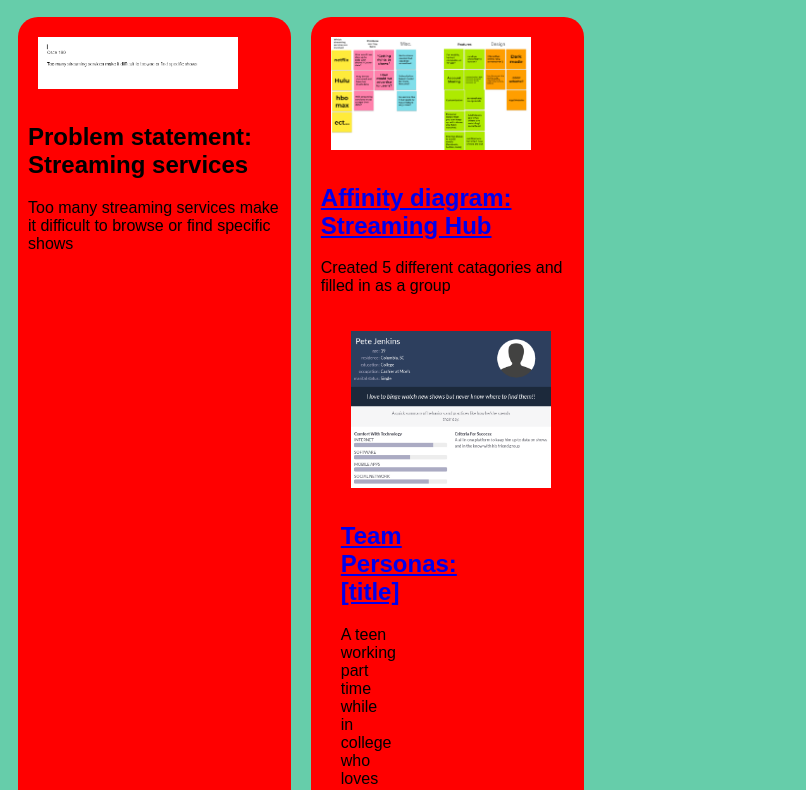
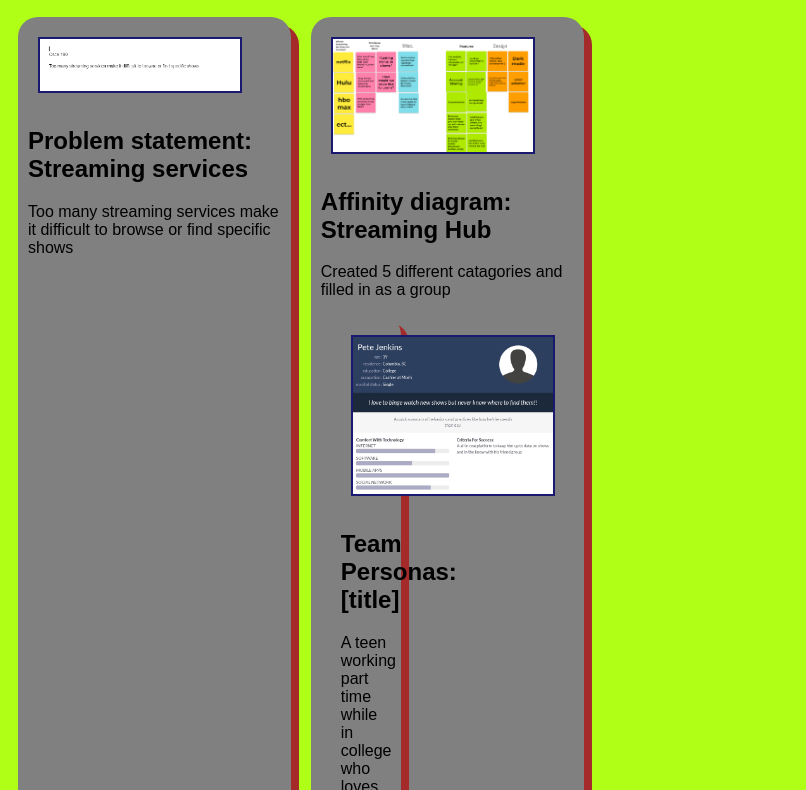
Before and after one commit to mtacoustics/mtacoustics.github.io, a plain HTML site: page index.html in a window 1280 px wide. Shown: the part 81-871 px from the top of the page, without its empty margins (0-806 px from the left). Drawn offline with Linux system fonts and the light colour scheme.

Commit message:
Update styles.css

```diff
--- a/styles.css
+++ b/styles.css
@@ -1,33 +1,41 @@
 body {
-    background-color:mediumaquamarine;
+ background-color: #AFFF16;
  font-family: Arial, Helvetica, sans-serif;
  display: flex;
  flex-wrap: wrap;
-
 }
-
 h1 {
-    color: darkgoldenrod;
+ color: maroon;
  text-align: center;
  width: 100%;
  display: block;
-
 }
-
+h1:hover {
+ color: hotpink;
+ text-align: center;
+ width: 100%;
+ display: block;
+}
+a {
+ text-decoration: none;
+ color: black;
+}
 .assign {
-    display: flex;
+ background-color: grey;
+ margin: 10px;
  padding: 10px;
-    margin: 10px;
-    background: red;
+ border-radius: 20px;
  width: 20%;
-    box-shadow: 8px 8px [pick a color];
+ box-shadow: 8px 8px brown;
  display: block; /* instead of flex */
-    border-radius: 20px; /* set last assignment */
-
-
 }
-
 .assign img {
  width: 200px;
-    padding: 10px;
+ margin: 10px;
+ border: 2px solid midnightblue;
 }
+.assign img:hover {
+ width: 200px;
+ margin: 10px;
+ border: 2px dotted yellow;
+}
```
Lines whose indentation alone changed are shown as unchanged.
